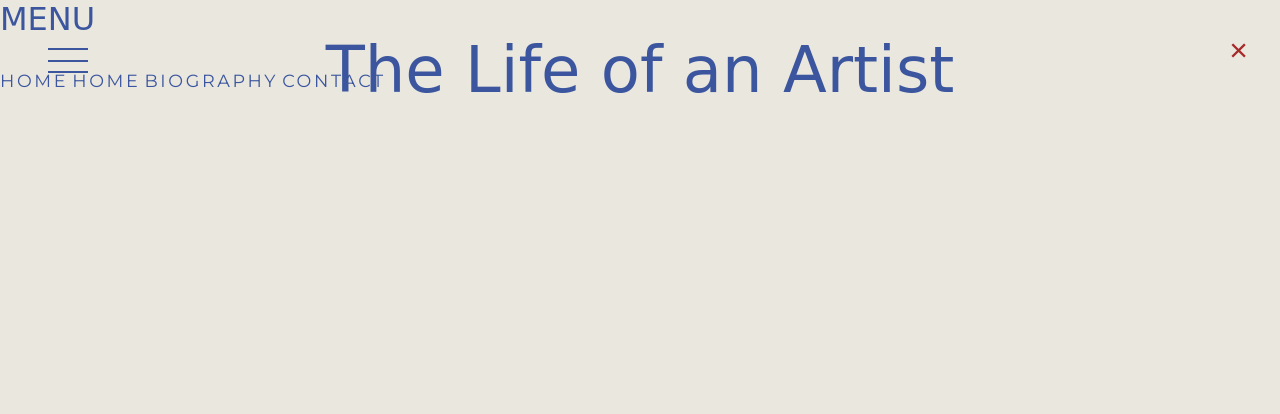
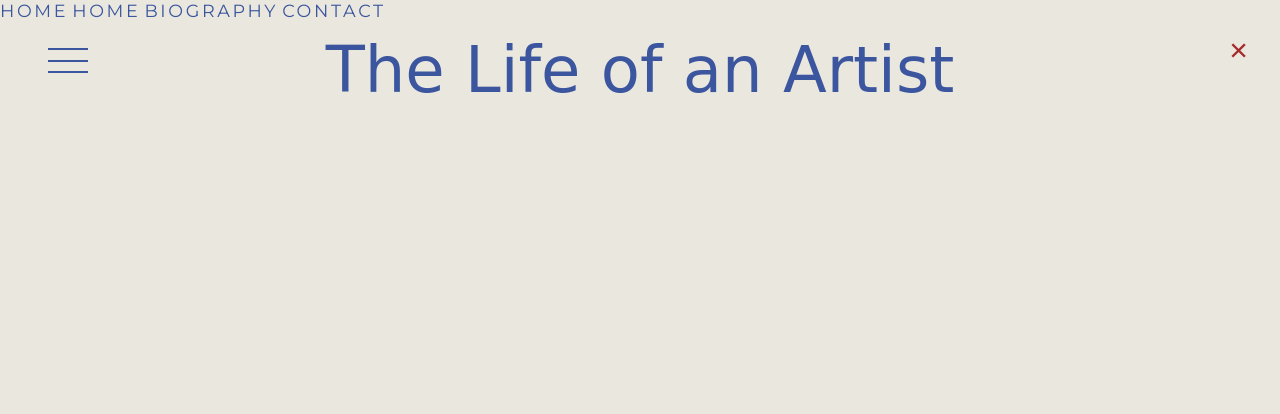
Before and after one commit to anad-zeal/aep_new_menu, a PHP site: page / in a window 1280 px wide. Shown: the top 414 px of the page. Run offline with PHP 8.4, Linux system fonts and the light colour scheme; some web fonts are replaced.

Commit message:
Comment out hero section in menu for improved organization

```diff
--- a/includes/menu.php
+++ b/includes/menu.php
@@ -3,9 +3,9 @@
     <!-- Close Button (X) -->
     <button id="close-nav-btn" class="close-nav-btn" aria-label="Close Menu">&times;</button>
 
-    <div class="hero" style="margin-bottom: 2rem; text-align: left;">
-        <div class="sub-title" style="font-size: 2rem;">MENU</div>
-    </div>
+    <!-- <div class="hero" style="margin-bottom: 2rem; text-align: left;">
+            <div class="sub-title" style="font-size: 2rem;">Alexis Elza</div>
+        </div> -->
 
     <!-- Menu Links -->
     <a href="/" data-page="home">Home</a>
```
